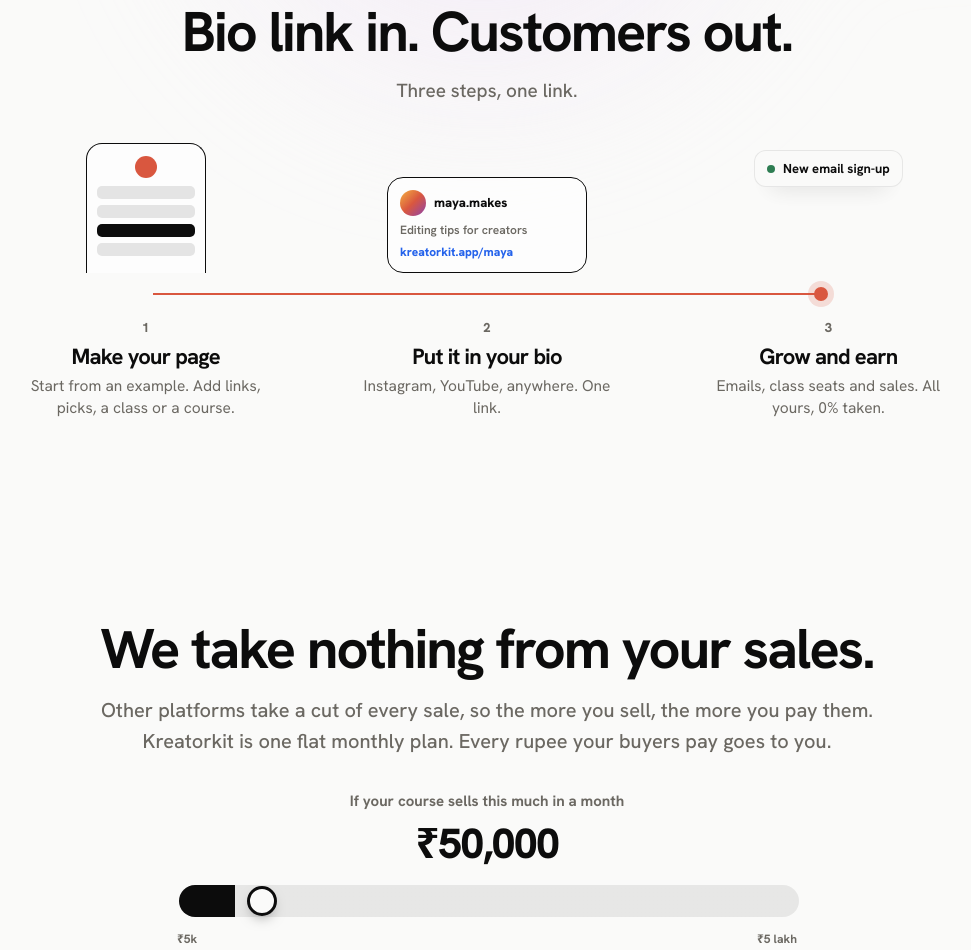
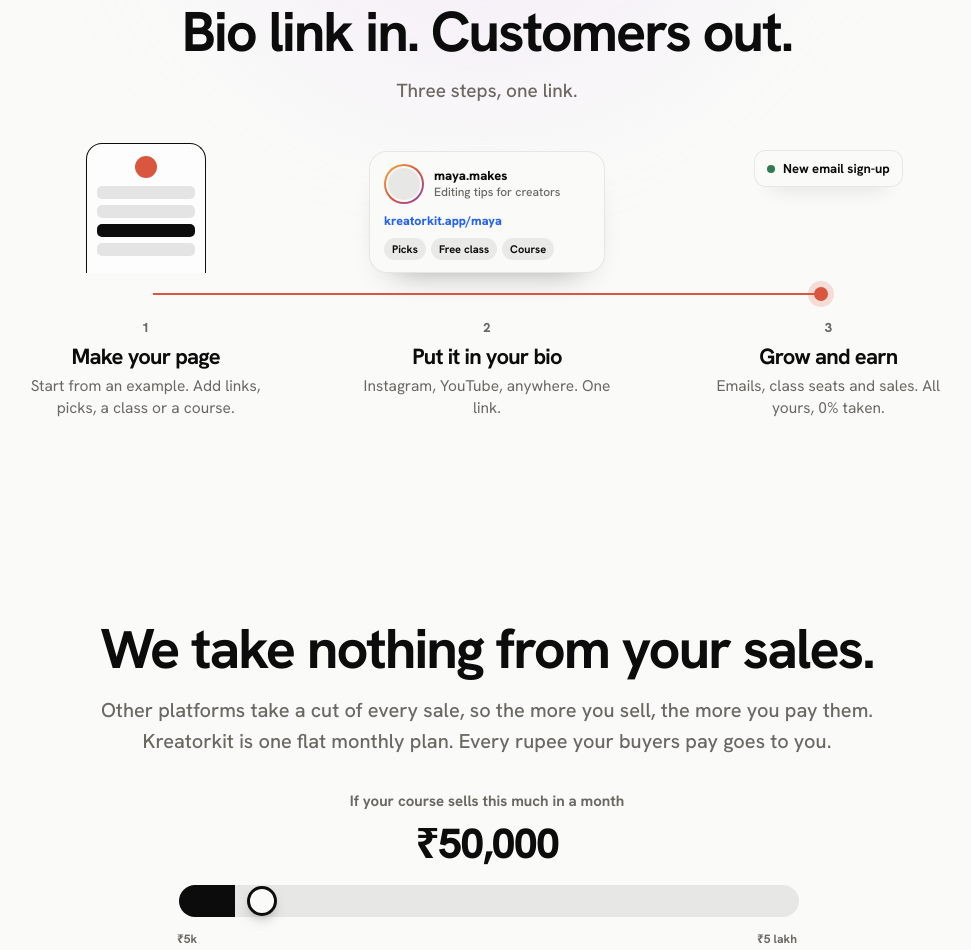
Before and after one commit to Kreatorkit/kreatorkit.github.io, a plain HTML site: page index.html in a window 1280 px wide. Shown: the part 980-1930 px from the top of the page, without its empty margins (153-1124 px from the left). Drawn offline with Linux system fonts and the light colour scheme; no server answers.

Commit message:
How it works step 2: bio card with the link-swap animation
Co-Authored-By: Claude Opus 5.5 <noreply@anthropic.com>

```diff
--- a/index.html
+++ b/index.html
@@ -354,11 +354,22 @@ footer{background:color-mix(in srgb,var(--inkv) 96%,transparent)!important}
 .jr-page s{display:block;height:13px;border-radius:5px;background:color-mix(in srgb,var(--inkv) 10%,transparent);opacity:0;transform:translateY(-14px);animation:jrBlk 9s cubic-bezier(.16,1,.3,1) infinite}
 .jr-page s:nth-of-type(2){animation-delay:.25s}.jr-page s:nth-of-type(3){animation-delay:.5s;background:var(--inkv)}.jr-page s:nth-of-type(4){animation-delay:.75s}
 @keyframes jrBlk{0%{opacity:0;transform:translateY(-14px)}6%,92%{opacity:1;transform:none}100%{opacity:0}}
-.jr-bio{width:200px;border:1.5px solid var(--inkv);border-radius:16px;padding:12px;background:var(--glass);text-align:left;font-size:12px}
-.jr-h{display:flex;gap:8px;align-items:center;font-weight:800;font-size:13px;margin-bottom:6px}.jr-h i{width:26px;height:26px;border-radius:50%;background:linear-gradient(135deg,#F5B041,#D9573F,#8E44AD)}
-.jr-t{color:var(--softv);font-weight:600;margin-bottom:6px}
-.jr-lk{display:inline-block;font-weight:800;color:#2563EB;opacity:0;transform:translateY(-18px) scale(.9);animation:jrLk 9s cubic-bezier(.16,1,.3,1) infinite}
-@keyframes jrLk{0%,34%{opacity:0;transform:translateY(-18px) scale(.9)}42%,92%{opacity:1;transform:none}100%{opacity:0}}
+.jr-bio{width:236px;border:1px solid var(--glass-b);border-radius:18px;padding:12px 14px;background:var(--bgv);text-align:left;box-shadow:0 18px 34px -24px rgba(0,0,0,.45)}
+.jr-row{display:flex;gap:10px;align-items:center}
+.jr-pic{width:40px;height:40px;border-radius:50%;background:linear-gradient(135deg,#F5B041,#D9573F,#8E44AD);padding:2px;flex:none}
+.jr-pic i{display:block;width:100%;height:100%;border-radius:50%;background:color-mix(in srgb,var(--inkv) 8%,var(--bgv));border:2px solid var(--bgv)}
+.jr-nm{font-weight:800;font-size:13px}.jr-t{color:var(--softv);font-weight:500;font-size:12px}
+.jr-sw{margin-top:8px;height:18px;position:relative;overflow:hidden;font-weight:800;font-size:12.5px}
+.jr-sw span{position:absolute;left:0;top:0;white-space:nowrap}
+.jr-old{color:var(--softv);text-decoration:line-through;animation:jrOld 9s cubic-bezier(.16,1,.3,1) infinite}
+.jr-lk{color:#2563EB;opacity:0;transform:translateY(100%);animation:jrLk 9s cubic-bezier(.16,1,.3,1) infinite}
+html[data-theme="dark"] .jr-lk{color:#7AA5FF}
+@keyframes jrOld{0%,34%{transform:none;opacity:1}42%,94%{transform:translateY(-100%);opacity:0}100%{transform:none;opacity:1}}
+@keyframes jrLk{0%,34%{transform:translateY(100%);opacity:0}42%,92%{transform:none;opacity:1}100%{transform:translateY(100%);opacity:0}}
+.jr-chips{display:flex;gap:5px;margin-top:8px;min-height:22px}
+.jr-chips b{font-size:11px;border-radius:99px;padding:4px 8px;background:color-mix(in srgb,var(--inkv) 7%,var(--bgv));color:var(--inkv);opacity:0;animation:jrChip 9s cubic-bezier(.16,1,.3,1) infinite}
+.jr-chips b:nth-child(2){animation-delay:.15s}.jr-chips b:nth-child(3){animation-delay:.3s}
+@keyframes jrChip{0%,44%{opacity:0;transform:translateY(6px)}50%,90%{opacity:1;transform:none}96%,100%{opacity:0}}
 .jr-stack{display:flex;flex-direction:column;gap:6px;align-items:center}
 .jr-note{display:flex;align-items:center;gap:8px;background:var(--bgv);border:1px solid var(--glass-b);color:var(--inkv);border-radius:12px;padding:9px 12px;font-weight:700;font-size:13px;white-space:nowrap;
  box-shadow:0 12px 24px -16px rgba(0,0,0,.4);opacity:0;transform:translateY(12px) scale(.95);animation:jrNt 9s cubic-bezier(.16,1,.3,1) infinite}
@@ -366,7 +377,7 @@ footer{background:color-mix(in srgb,var(--inkv) 96%,transparent)!important}
 .jr-note:nth-child(1){animation-delay:6.6s}.jr-note:nth-child(2){animation-delay:7s}.jr-note:nth-child(3){animation-delay:7.4s}
 @keyframes jrNt{0%{opacity:0;transform:translateY(12px) scale(.95)}5%,20%{opacity:1;transform:none}25%,100%{opacity:0}}
 @media (max-width:760px){.jr{grid-template-columns:1fr;gap:44px}.jr-rail{display:none}.jr-vis{margin-bottom:16px}}
-@media (prefers-reduced-motion:reduce){.jr *{animation:none!important}.jr-page s,.jr-lk,.jr-note{opacity:1;transform:none}}
+@media (prefers-reduced-motion:reduce){.jr *{animation:none!important}.jr-page s,.jr-lk,.jr-note,.jr-chips b{opacity:1;transform:none}.jr-old{display:none}}
 
 /* ===== We take nothing: two bars + slider (24 Nov) ===== */
 .fee2 .in{display:block!important;text-align:center}
@@ -583,7 +594,7 @@ html[data-theme="dark"] .fn-new{color:#7AA5FF}
   <div class="jr-rail" aria-hidden="true"><b></b><u></u></div>
   <div class="jr-st"><div class="jr-vis" aria-hidden="true"><div class="jr-page"><div class="jr-av"></div><s></s><s></s><s></s><s></s></div></div>
    <div class="jr-n">1</div><h3>Make your page</h3><p>Start from an example. Add links, picks, a class or a course.</p></div>
-  <div class="jr-st"><div class="jr-vis" aria-hidden="true"><div class="jr-bio"><div class="jr-h"><i></i>maya.makes</div><div class="jr-t">Editing tips for creators</div><span class="jr-lk">kreatorkit.app/maya</span></div></div>
+  <div class="jr-st"><div class="jr-vis" aria-hidden="true"><div class="jr-bio"><div class="jr-row"><div class="jr-pic"><i></i></div><div><div class="jr-nm">maya.makes</div><div class="jr-t">Editing tips for creators</div></div></div><div class="jr-sw"><span class="jr-old">a link that only lists links</span><span class="jr-lk">kreatorkit.app/maya</span></div><div class="jr-chips"><b>Picks</b><b>Free class</b><b>Course</b></div></div></div>
    <div class="jr-n">2</div><h3>Put it in your bio</h3><p>Instagram, YouTube, anywhere. One link.</p></div>
   <div class="jr-st"><div class="jr-vis" aria-hidden="true"><div class="jr-stack"><div class="jr-note"><i class="g"></i>New email sign-up</div><div class="jr-note"><i class="y"></i>Seat saved for the class</div><div class="jr-note"><i></i>Sale, 0% taken</div></div></div>
    <div class="jr-n">3</div><h3>Grow and earn</h3><p>Emails, class seats and sales. All yours, 0% taken.</p></div>
```
